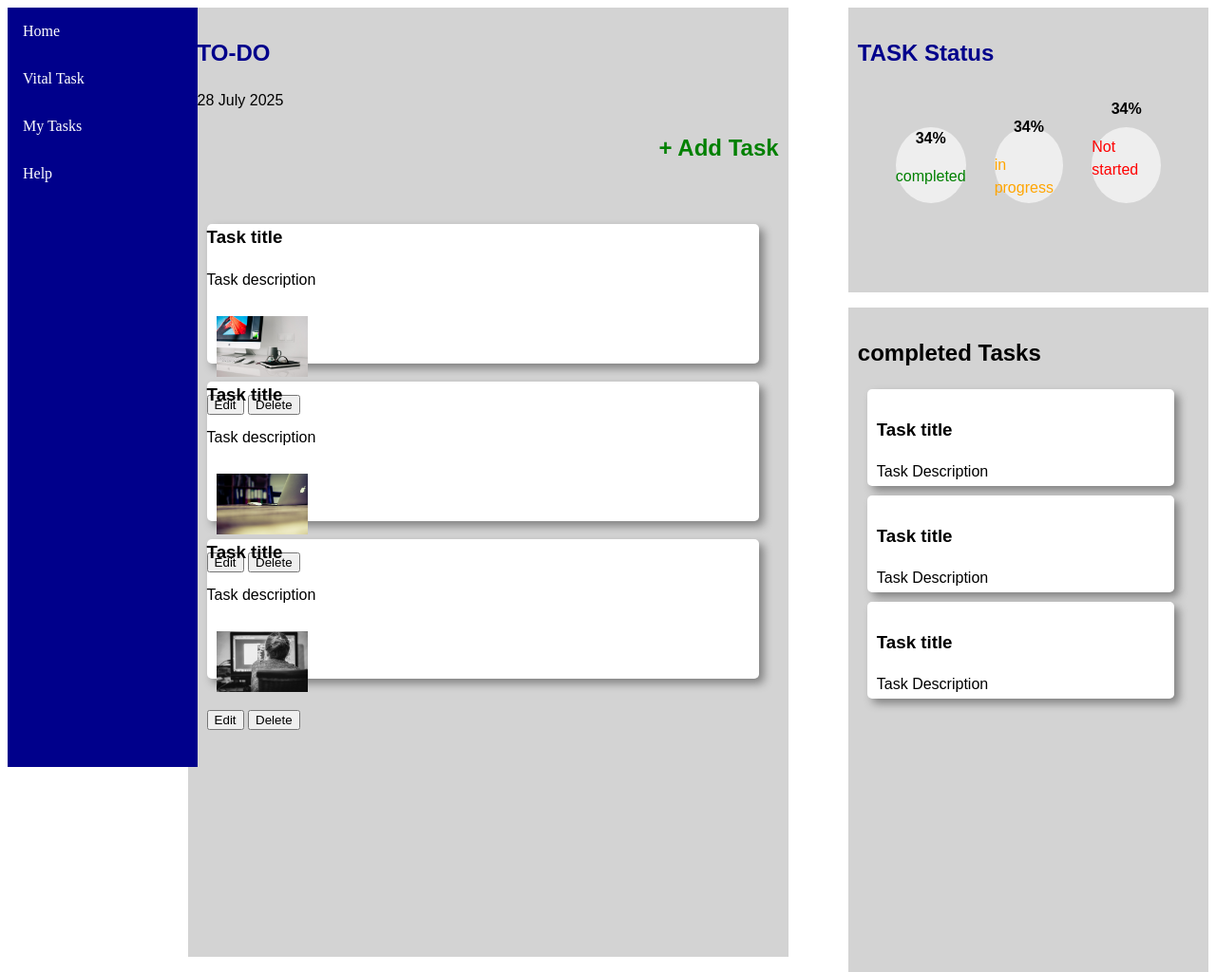
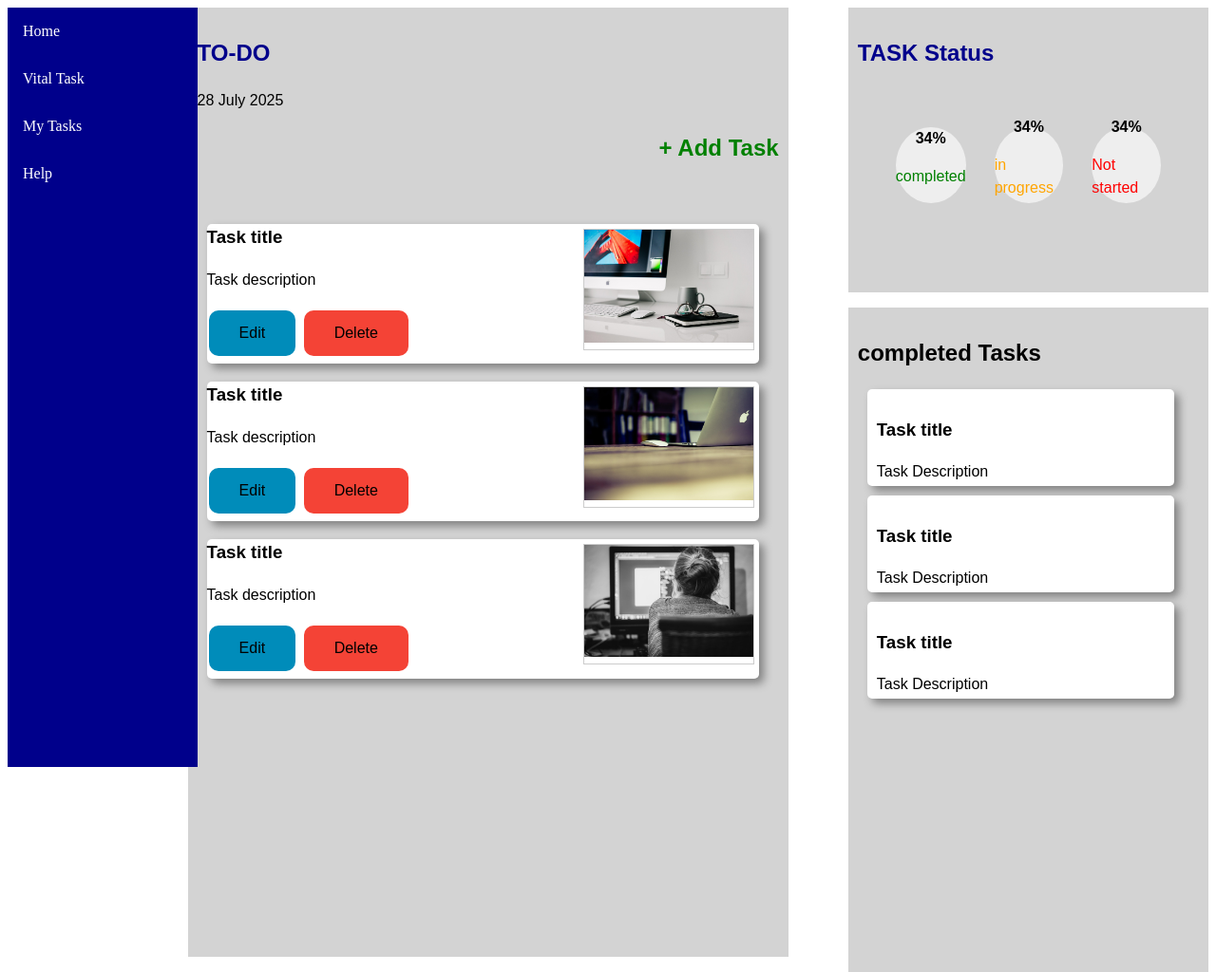
Before and after one commit to Amarnath-coder405/To-Do-List, a plain HTML site: page index.html in a window 1280 px wide. Shown: the whole page at 95% size. Drawn offline with Linux system fonts and the light colour scheme.

Commit message:
added few lines of code

```diff
--- a/index.html
+++ b/index.html
@@ -20,25 +20,25 @@
     <p class="para">28 July 2025</p>
     <h2 class="add-container">+ Add Task</h2><br>
     <div class="task-container">
+        <div class="task-imag"><img src="images/task1.jpg" alt="task-image"></img></div>
         <h3>Task title</h3>
         <p>Task description</p>
-        <div class="task-imag"><img src="images/task1.jpg" alt="task-image"></img></div>
-        <button onclick="submit">Edit</button>
-        <button onclick="submit">Delete</button>
+        <button class="button button1" onclick="submit">Edit</button>
+        <button class="button button2"  onclick="submit">Delete</button>
     </div>
     <div class="task-container">
+        <div class="task-imag"><img src="images/task2.jpg" alt="task-image"></img></div>
         <h3>Task title</h3>
         <p>Task description</p>
-        <div class="task-imag"><img src="images/task2.jpg" alt="task-image"></img></div>
-        <button onclick="submit">Edit</button>
-        <button onclick="submit">Delete</button>
+        <button class="button button1" onclick="submit">Edit</button>
+        <button class="button button2"  onclick="submit">Delete</button>
     </div>
     <div class="task-container">
+        <div class="task-imag"><img src="images/task3.jpg" alt="task-image"></img></div>
         <h3>Task title</h3>
         <p>Task description</p>
-        <div class="task-imag"><img src="images/task3.jpg" alt="task-image"></img></div>
-        <button onclick="submit">Edit</button>
-        <button onclick="submit">Delete</button>
+        <button class="button button1" onclick="submit">Edit</button>
+        <button class="button button2" onclick="submit">Delete</button>
     </div>
   </div>
   <div class="column2">
@@ -58,7 +58,6 @@
             <div class="inner-circle"></div>
             <span class="percent-text">34%</span>
             <p class="not-label">Not started</p>
-             <h3></h3>
         </div>
     </div>
   </div>
--- a/styles.css
+++ b/styles.css
@@ -166,10 +166,16 @@ bar vertically, instead of horizontally */
   box-shadow:5px 5px 10px gray;
 }
 /*image adjustments*/
+.task-imag{
+  margin: 5px;
+  margin-bottom:10px;
+  border: 1px solid #ccc;
+  float: right;
+  width: 180px;
+}
 .task-imag img{
-  height: 20%;
-  width: 20%;
-  padding: 10px;
+  width: 100%;
+  height: auto;
 }
 /*add task container */
 .add-container{
@@ -217,3 +223,25 @@ bar vertically, instead of horizontally */
 .body{
   background-color: lightblue;
 }
+/* button adjustments and colors */
+.task-container button {
+  background-color: #e7e7e7;
+  border:none;
+  padding: 15px 32px;
+  text-align: center;
+  text-decoration: none;
+  display: inline-block;
+  font-size: 16px;
+  margin: 4px 2px;
+  cursor: pointer;
+  color: black;
+  border-radius: 10px;
+}
+.task-container button.button1{
+  background-color: #008CBA;
+  color: black;
+}
+.task-container button.button2{
+  background-color: #f44336;
+  color: black;
+}
```
